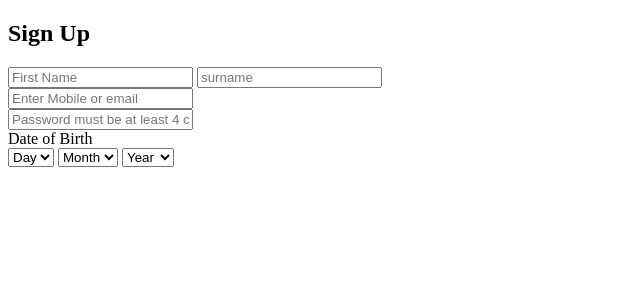
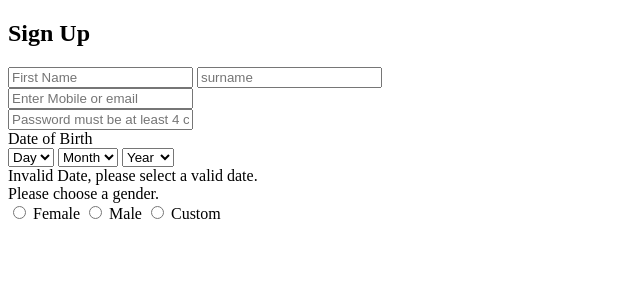
Before and after one commit to RoknuzzamanRokon/portfolio_short_project_for_AsthaIT, a Flask app: page /signup in a window 1280 px wide. Shown: the top 300 px of the page, without its empty margins (0-640 px from the left). Run offline with Flask 3, Linux system fonts and the light colour scheme.

Commit message:
Add gender form.

```diff
--- a/signUp_project_with_flask/templates/signup.html
+++ b/signUp_project_with_flask/templates/signup.html
@@ -46,10 +46,24 @@
                         {% for year in range(1900, 2024) %}
                             <option value="{{ year }}">{{ year }}</option>
                         {% endfor %}
-
                     </select>
                 </div>
+                <span class="error" id="dov-error">Invalid Date, please select a valid date.</span>
             </div>
+
+            <div class="form-group">
+                <label for="gender">Please choose a gender.</label>
+                <div class="gender-group">
+                    <input type="radio" id="gender-female" name="gender" value="female">
+                    <label for="gender-female">Female</label>
+                    <input type="radio" id="gender-male" name="gender" value="custom">
+                    <label for="gender-male">Male</label>
+                    <input type="radio" id="gender-custom" name="gender" value="custom">
+                    <label for="gender-custom">Custom</label>
+                </div>
+                <span class="error" id="gender-error"></span>
+            </div>
+
 
         </form>
     </div>
```
